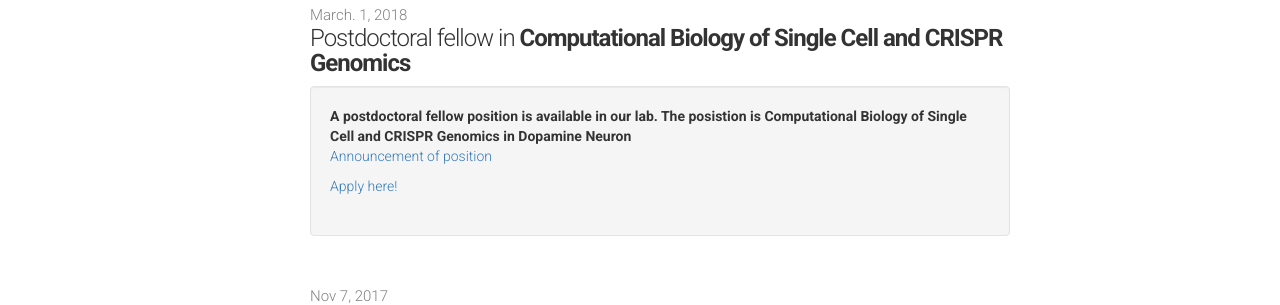
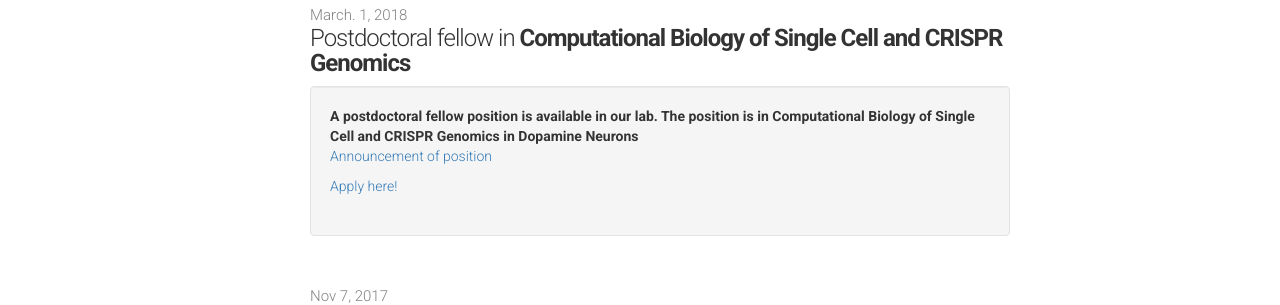
Before and after one commit to ArenasLab/arenaslab.github.io, a Jekyll site: the page index.html, which Jekyll copies as it is, in a window 1280 px wide and 900 px high, scrolled down 466 px. Shown: the part 152-457 px from the top of the window. Built offline with Jekyll 4.4.1, drawn with Linux system fonts in a browser that asks for light colours.

Commit message:
Update index.html

```diff
--- a/index.html
+++ b/index.html
@@ -93,7 +93,7 @@
           <div class="well">
             <li class="media">
               <div class="media-body">
-              <strong class="media-heading">A postdoctoral fellow position is available in our lab. The posistion is Computational Biology of Single Cell and CRISPR Genomics in Dopamine Neuron</strong>
+              <strong class="media-heading">A postdoctoral fellow position is available in our lab. The position is in Computational Biology of Single Cell and CRISPR Genomics in Dopamine Neurons</strong>
               <p><a href="/img/Postdoctoral fellow_Computational Biology_EArenas.pdf">Announcement of position</a></p>
 	      <p><a href="https://ki.mynetworkglobal.com/en/what:job/jobID:196461/type:job/where:4/apply:1">Apply here!</a></p>
                </div>
```
